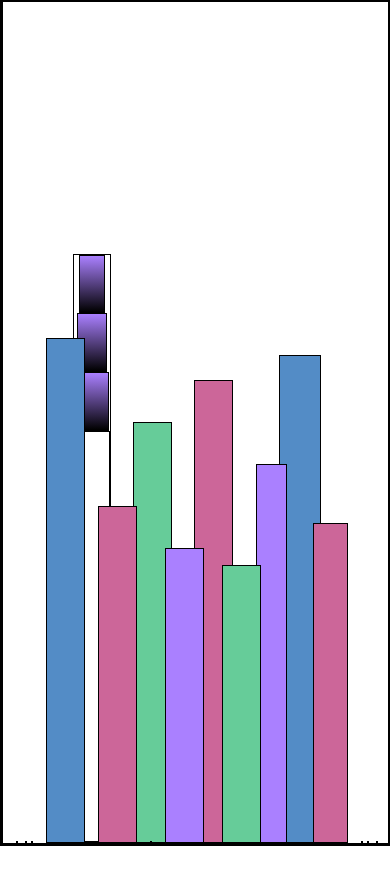
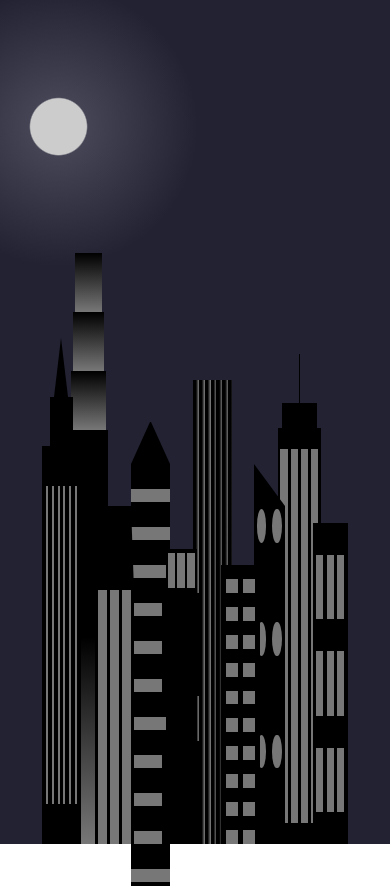
Before and after one commit to gauravzuse/FreeCodeCamp, a plain HTML site: page 1. (New) Responsive Web Design/15. Learn CSS Variables by Building a City Skyline/index.html in a window 390 px wide. Before the commit the page ends 846 px from the top, so only its background shows below. Drawn offline with Linux system fonts and the light colour scheme.

Commit message:
Learned more about CSS variable and responsiveness of the page

```diff
--- a/1. (New) Responsive Web Design/15. Learn CSS Variables by Building a City Skyline/index.html
+++ b/1. (New) Responsive Web Design/15. Learn CSS Variables by Building a City Skyline/index.html
@@ -6,19 +6,31 @@
   </head>
 
   <body>
-    <div class="background-buildings">
+    <div class="background-buildings sky">
       <div></div>
       <div></div>
-      <div class="bb1">
+      <div class="bb1 building-wrap">
         <div class="bb1a bb1-window"></div>
         <div class="bb1b bb1-window"></div>
         <div class="bb1c bb1-window"></div>
         <div class="bb1d"></div>
       </div>
-      <div class="bb2"></div>
+      <div class="bb2">
+        <div class="bb2a"></div>
+        <div class="bb2b"></div>
+      </div>
       <div class="bb3"></div>
       <div></div>
-      <div class="bb4"></div>
+      <div class="bb4 building-wrap">
+        <div class="bb4a"></div>
+        <div class="bb4b"></div>
+        <div class="bb4c window-wrap">
+          <div class="bb4-window"></div>
+          <div class="bb4-window"></div>
+          <div class="bb4-window"></div>
+          <div class="bb4-window"></div>
+        </div>
+      </div>
       <div></div>
       <div></div>
     </div>
@@ -26,11 +38,41 @@
     <div class="foreground-buildings">
       <div></div>
       <div></div>
-      <div class="fb1"></div>
-      <div class="fb2"></div>
+      <div class="fb1 building-wrap">
+        <div class="fb1a"></div>
+        <div class="fb1b"></div>
+        <div class="fb1c"></div>
+      </div>
+      <div class="fb2">
+        <div class="fb2a"></div>
+        <div class="fb2b window-wrap">
+          <div class="fb2-window"></div>
+          <div class="fb2-window"></div>
+          <div class="fb2-window"></div>
+        </div>
+      </div>
       <div></div>
-      <div class="fb3"></div>
-      <div class="fb4"></div>
+      <div class="fb3 building-wrap">
+        <div class="fb3a window-wrap">
+          <div class="fb3-window"></div>
+          <div class="fb3-window"></div>
+          <div class="fb3-window"></div>
+        </div>
+        <div class="fb3b"></div>
+        <div class="fb3a"></div>
+        <div class="fb3b"></div>
+      </div>
+      <div class="fb4">
+        <div class="fb4a"></div>
+        <div class="fb4b">
+          <div class="fb4-window"></div>
+          <div class="fb4-window"></div>
+          <div class="fb4-window"></div>
+          <div class="fb4-window"></div>
+          <div class="fb4-window"></div>
+          <div class="fb4-window"></div>
+        </div>
+      </div>
       <div class="fb5"></div>
       <div class="fb6"></div>
       <div></div>
--- a/1. (New) Responsive Web Design/15. Learn CSS Variables by Building a City Skyline/styles.css
+++ b/1. (New) Responsive Web Design/15. Learn CSS Variables by Building a City Skyline/styles.css
@@ -3,11 +3,13 @@
   --building-color2: #66cc99;
   --building-color3: #cc6699;
   --building-color4: #538cc6;
-  --window-color1: black;
+  --window-color1: #bb99ff;
+  --window-color2: #8cd9b3;
+  --window-color3: #d98cb3;
+  --window-color4: #8cb3d9;
 }
 
 * {
-  border: 1px solid black;
   box-sizing: border-box;
 }
 
@@ -27,13 +29,32 @@ body {
   top: 0;
 }
 
+.building-wrap {
+  display: flex;
+  flex-direction: column;
+  align-items: center;
+}
+
+.window-wrap {
+  display: flex;
+  align-items: center;
+  justify-content: space-evenly;
+}
+
+.sky {
+  background: radial-gradient(
+      closest-corner circle at 15% 15%,
+      #ffcf33,
+      #ffcf33 20%,
+      #ffff66 21%,
+      #bbeeff 100%
+    );
+}
+
 /* BACKGROUND BUILDINGS - "bb" stands for "background building" */
 .bb1 {
   width: 10%;
   height: 70%;
-  display: flex;
-  flex-direction: column;
-  align-items: center;
 }
 
 .bb1a {
@@ -47,12 +68,16 @@ body {
 .bb1c {
   width: 90%;
 }
+
 .bb1d {
   width: 100%;
   height: 70%;
-  background-color: var(--building-color1);
-  background:linear-gradient(orange, var(--building-color)1, --window-color1);
+  background: linear-gradient(
+      var(--building-color1) 50%,
+      var(--window-color1)
+    );
 }
+
 .bb1-window {
   height: 10%;
   background: linear-gradient(
@@ -64,58 +89,232 @@ body {
 .bb2 {
   width: 10%;
   height: 50%;
-  background-color: var(--building-color2);
+}
+
+.bb2a {
+  border-bottom: 5vh solid var(--building-color2);
+  border-left: 5vw solid transparent;
+  border-right: 5vw solid transparent;
+}
+
+.bb2b {
+  width: 100%;
+  height: 100%;
+  background: repeating-linear-gradient(
+      var(--building-color2),
+      var(--building-color2) 6%,
+      var(--window-color2) 6%,
+      var(--window-color2) 9%
+    );
 }
 
 .bb3 {
   width: 10%;
   height: 55%;
-  background-color: var(--building-color3);
+  background: repeating-linear-gradient(
+      90deg,
+      var(--building-color3),
+      var(--building-color3),
+      var(--window-color3) 15%
+    );
 }
 
 .bb4 {
   width: 11%;
   height: 58%;
+}
+
+.bb4a {
+  width: 3%;
+  height: 10%;
   background-color: var(--building-color4);
+}
+
+.bb4b {
+  width: 80%;
+  height: 5%;
+  background-color: var(--building-color4);
+}
+
+.bb4c {
+  width: 100%;
+  height: 85%;
+  background-color: var(--building-color4);
+}
+
+.bb4-window {
+  width: 18%;
+  height: 90%;
+  background-color: var(--window-color4);
 }
 
 /* FOREGROUND BUILDINGS - "fb" stands for "foreground building" */
 .fb1 {
   width: 10%;
   height: 60%;
+}
+
+.fb1a {
+  border-bottom: 7vh solid var(--building-color4);
+  border-left: 2vw solid transparent;
+  border-right: 2vw solid transparent;
+}
+
+.fb1b {
+  width: 60%;
+  height: 10%;
   background-color: var(--building-color4);
+}
+
+.fb1c {
+  width: 100%;
+  height: 80%;
+  background: repeating-linear-gradient(
+      90deg,
+      var(--building-color4),
+      var(--building-color4) 10%,
+      transparent 10%,
+      transparent 15%
+    ),
+    repeating-linear-gradient(
+      var(--building-color4),
+      var(--building-color4) 10%,
+      var(--window-color4) 10%,
+      var(--window-color4) 90%
+    );
 }
 
 .fb2 {
   width: 10%;
   height: 40%;
+}
+
+.fb2a {
+  width: 100%;
+  border-bottom: 10vh solid var(--building-color3);
+  border-left: 1vw solid transparent;
+  border-right: 1vw solid transparent;
+}
+
+.fb2b {
+  width: 100%;
+  height: 75%;
   background-color: var(--building-color3);
+}
+
+.fb2-window {
+  width: 22%;
+  height: 100%;
+  background-color: var(--window-color3);
 }
 
 .fb3 {
   width: 10%;
   height: 35%;
+}
+
+.fb3a {
+  width: 80%;
+  height: 15%;
   background-color: var(--building-color1);
+}
+
+.fb3b {
+  width: 100%;
+  height: 35%;
+  background-color: var(--building-color1);
+}
+
+.fb3-window {
+  width: 25%;
+  height: 80%;
+  background-color: var(--window-color1);
 }
 
 .fb4 {
   width: 8%;
   height: 45%;
-  background-color: var(--building-color1);
   position: relative;
   left: 10%;
+}
+
+.fb4a {
+  border-top: 5vh solid transparent;
+  border-left: 8vw solid var(--building-color1);
+}
+
+.fb4b {
+  width: 100%;
+  height: 89%;
+  background-color: var(--building-color1);
+  display: flex;
+  flex-wrap: wrap;
+}
+
+.fb4-window {
+  width: 30%;
+  height: 10%;
+  border-radius: 50%;
+  background-color: var(--window-color1);
+  margin: 10%;
 }
 
 .fb5 {
   width: 10%;
   height: 33%;
-  background-color: var(--building-color2);
   position: relative;
   right: 10%;
+  background: repeating-linear-gradient(
+      var(--building-color2),
+      var(--building-color2) 5%,
+      transparent 5%,
+      transparent 10%
+    ),
+    repeating-linear-gradient(
+      90deg,
+      var(--building-color2),
+      var(--building-color2) 12%,
+      var(--window-color2) 12%,
+      var(--window-color2) 44%
+    );
 }
 
 .fb6 {
   width: 9%;
   height: 38%;
-  background-color: var(--building-color3);
+  background: repeating-linear-gradient(
+      90deg,
+      var(--building-color3),
+      var(--building-color3) 10%,
+      transparent 10%,
+      transparent 30%
+    ),
+    repeating-linear-gradient(
+      var(--building-color3),
+      var(--building-color3) 10%,
+      var(--window-color3) 10%,
+      var(--window-color3) 30%
+    );
 }
+
+@media (max-width: 1000px) {
+  :root {
+    --building-color1: #000;
+    --building-color2: #000;
+    --building-color3: #000;
+    --building-color4: #000;
+    --window-color1:#777;
+    --window-color2:#777;
+    --window-color3:#777;
+    --window-color4:#777;
+  }
+  .sky {
+    background: radial-gradient(
+        closest-corner circle at 15% 15%,
+        #ccc,
+        #ccc 20%,
+        #445 21%,
+        #223 100%
+      );
+  }
+}
```
